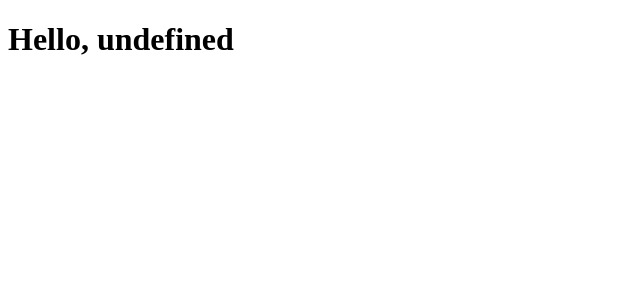
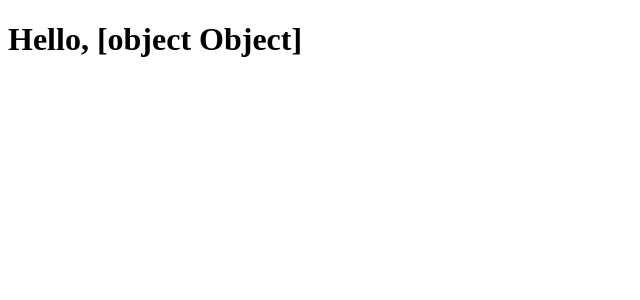
Before and after one commit to karimhaj/jsx-exercises, a React (Create React App) app in the folder my-app/: page / in a window 1280 px wide. Shown: the top 300 px of the page, without its empty margins (0-640 px from the left). Built offline with nearby package versions, Linux system fonts and the light colour scheme.

Commit message:
svolgimento esercizio 4

```diff
--- a/my-app/src/HelloWorld.js
+++ b/my-app/src/HelloWorld.js
@@ -1,12 +1,16 @@
 import React from 'react'
+
+const nome = <h1>Paolo</h1>;
 
 export default class Helloworld extends React.Component{
     hello(name){
         return 'Hello, '+ name;
     }
 
+
     render(){
-       return <h1>{this.hello()}</h1>
+       return <h1>{this.hello(nome)}</h1>
     }
 }
-//if the name variable is not passed into the function the result is "Hello, undefined"
+
+//if the name variable contains a JSX expression instead of a string the result is "Hello, [Object, Object]"
```
